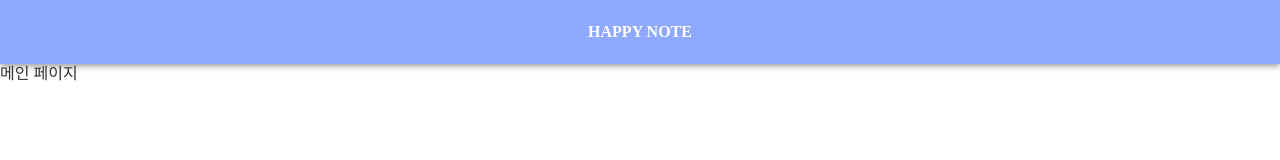
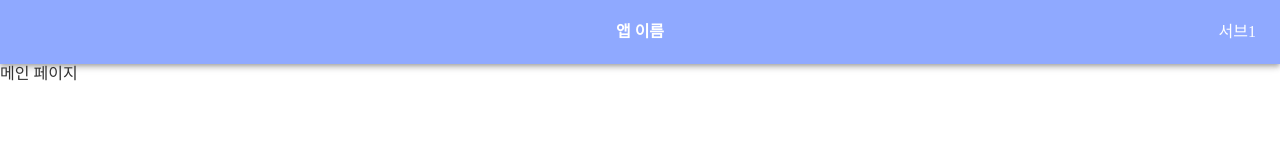
Before and after one commit to NewBean0312/react-todo-list, a React (Create React App) app: page /#/main in a window 1280 px wide. Shown: the top 160 px of the page. Built offline with nearby package versions, Linux system fonts and the light colour scheme; a web font is replaced by a local one.

Commit message:
페이지 분리 및 초기 UI 작업

```diff
--- a/src/App.js
+++ b/src/App.js
@@ -1,30 +1,30 @@
 import { AppBar, Toolbar } from "@mui/material";
-import { Routes, Route, Navigate } from "react-router-dom";
+import {
+  Routes,
+  Route,
+  Navigate,
+  useLocation,
+  NavLink,
+} from "react-router-dom";
 
-function MainPage() {
-  return (
-    <>
-      <h1>메인 페이지</h1>
-    </>
-  );
-}
-
-function Sub1Page() {
-  return (
-    <>
-      <h1>서브 페이지</h1>
-    </>
-  );
-}
+import MainPage from "./pages/MainPage";
+import Sub1Page from "./pages/Sub1Page";
 
 function App() {
+  const location = useLocation();
+
   return (
     <>
       <AppBar position="static">
         <Toolbar>
           <div className="flex-1"></div>
-          <span className="font-bold">HAPPY NOTE</span>
-          <div className="flex-1"></div>
+          <span className="font-bold">앱 이름</span>
+          <div className="flex-1 flex justify-end">
+            {location.pathname != "/sub1" && (
+              <NavLink to="/sub1">서브1</NavLink>
+            )}
+            {location.pathname == "/sub1" && <NavLink to="/main">이전</NavLink>}
+          </div>
         </Toolbar>
       </AppBar>
       <Routes>
--- /dev/null
+++ b/src/pages/MainPage.js
@@ -0,0 +1,7 @@
+export default function MainPage() {
+    return (
+      <>
+        <h1>메인 페이지</h1>
+      </>
+    );
+  }
--- /dev/null
+++ b/src/pages/Sub1Page.js
@@ -0,0 +1,7 @@
+export default function Sub1Page() {
+    return (
+      <>
+        <h1>서브 페이지</h1>
+      </>
+    );
+  }
```
